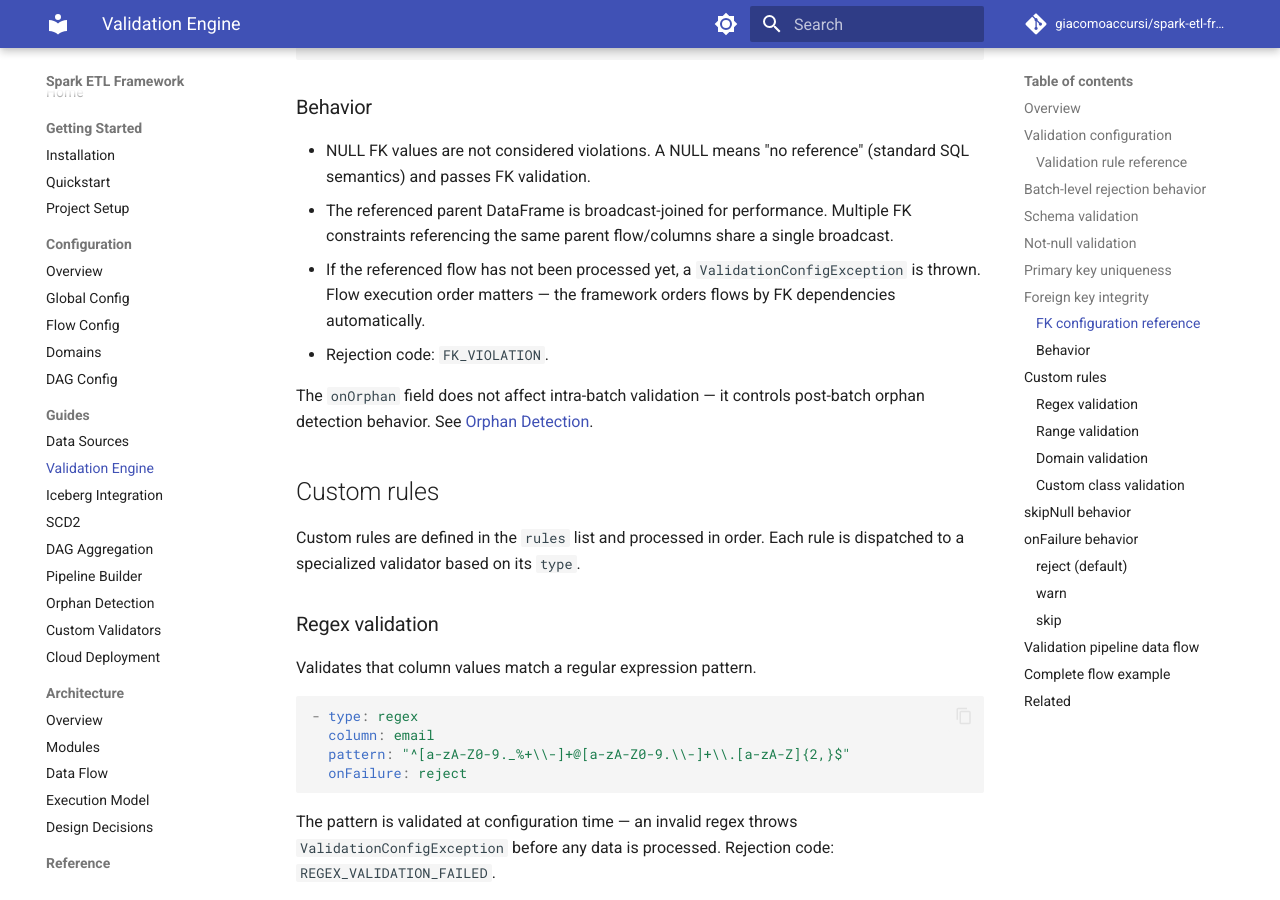
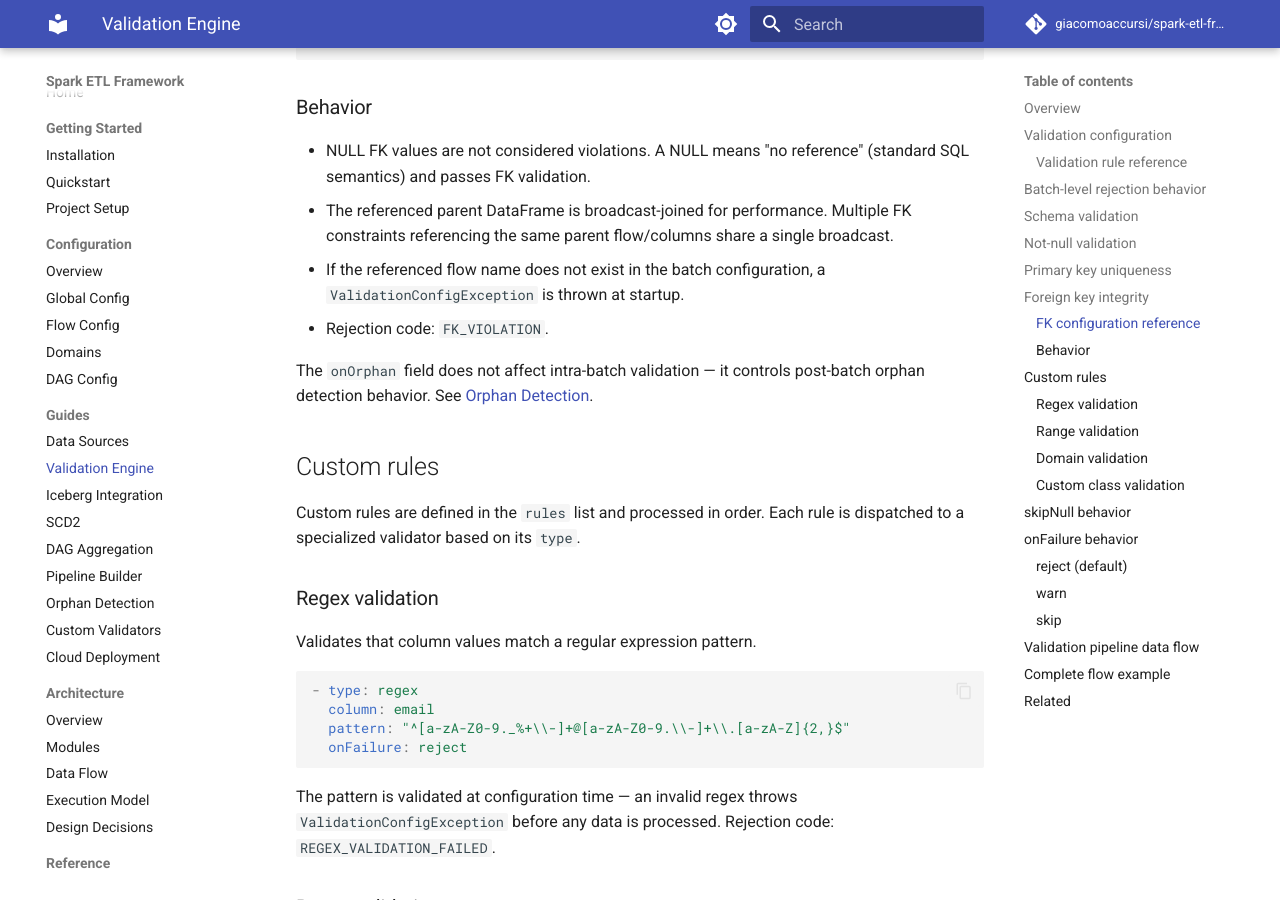
Before and after one commit to giacomoaccursi/Floe, an MkDocs documentation site: the page built from site-docs/guides/validation.md, in a window 1280 px wide and 900 px high, scrolled down 4874 px. Built offline with MkDocs 1.6.1 and Material for MkDocs 9.7.7, drawn with Linux system fonts in a browser that asks for light colours; comment, search, counter and statistics services are not loaded.

Commit message:
docs(validation): clarify FK error is config-time not runtime

```diff
--- a/site-docs/guides/validation.md
+++ b/site-docs/guides/validation.md
@@ -164,7 +164,7 @@ foreignKeys:
 
 - NULL FK values are not considered violations. A NULL means "no reference" (standard SQL semantics) and passes FK validation.
 - The referenced parent DataFrame is broadcast-joined for performance. Multiple FK constraints referencing the same parent flow/columns share a single broadcast.
-- If the referenced flow has not been processed yet, a `ValidationConfigException` is thrown. Flow execution order matters — the framework orders flows by FK dependencies automatically.
+- If the referenced flow name does not exist in the batch configuration, a `ValidationConfigException` is thrown at startup.
 - Rejection code: `FK_VIOLATION`.
 
 The `onOrphan` field does not affect intra-batch validation — it controls post-batch orphan detection behavior. See [Orphan Detection](orphan-detection.md).
```
